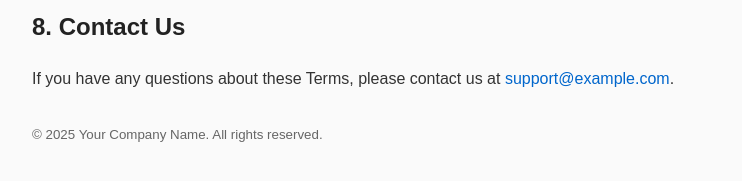
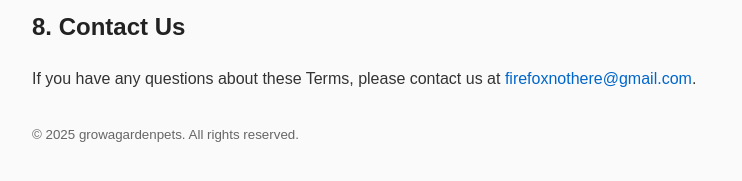
Before and after one commit to mrmustid41/Site, a website: page growagarden-site/tos.html in a window 1280 px wide. Shown: the part 1127-1308 px from the top of the page, 208-950 px from the left. Drawn offline with Linux system fonts and the light colour scheme.

Commit message:
Update tos.html

```diff
--- a/growagarden-site/tos.html
+++ b/growagarden-site/tos.html
@@ -89,12 +89,12 @@
   <section>
     <h2>8. Contact Us</h2>
     <p>
-      If you have any questions about these Terms, please contact us at <a href="mailto:support@example.com">support@example.com</a>.
+      If you have any questions about these Terms, please contact us at <a href="mailto:firefoxnothere@gmail.com">firefoxnothere@gmail.com</a>.
     </p>
   </section>
 
   <footer>
-    <small>&copy; 2025 Your Company Name. All rights reserved.</small>
+    <small>&copy; 2025 growagardenpets. All rights reserved.</small>
   </footer>
 
 </body>
```
